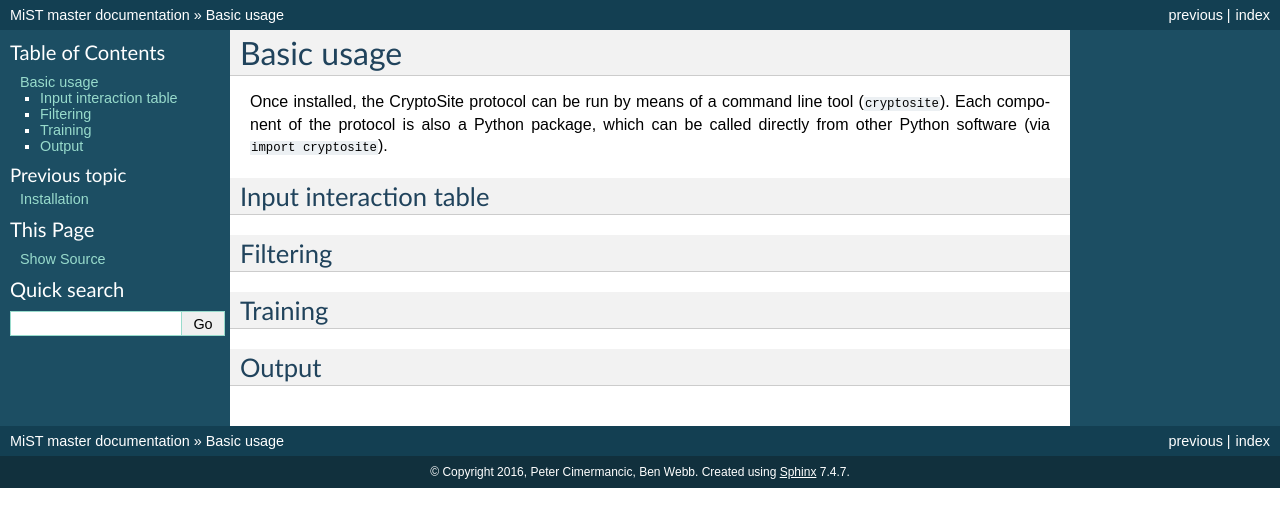
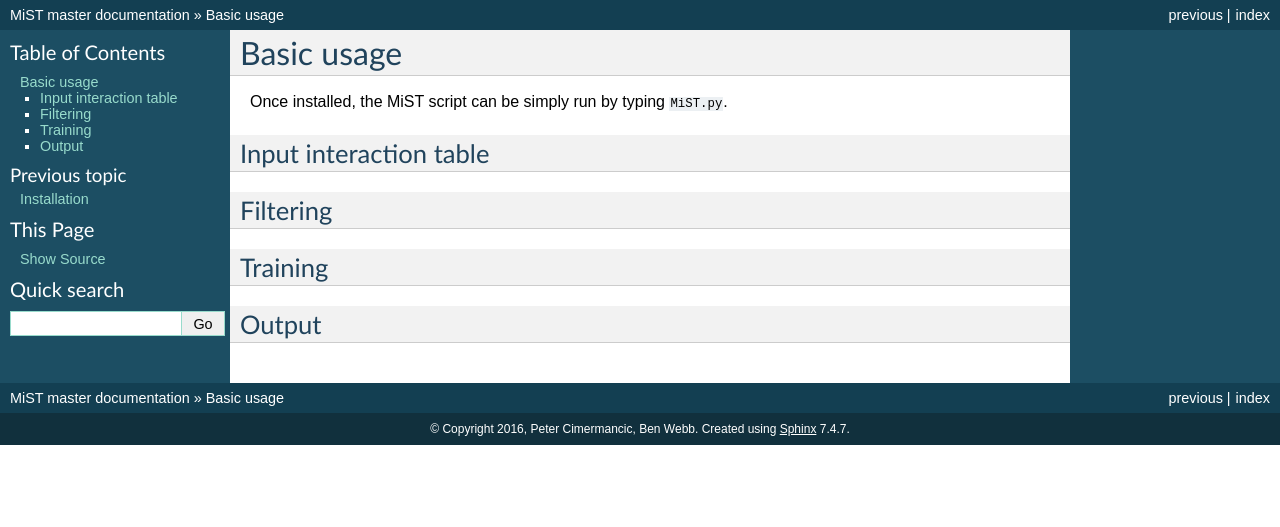
Before and after one commit to salilab/mist, a Sphinx documentation site: the page built from doc/usage.rst, in a window 1280 px wide. Shown: the top 527 px of the page. Built offline with Sphinx 7.4.7, drawn with Linux system fonts in a browser that asks for light colours.

Commit message:
Fix usage info.

```diff
--- a/doc/usage.rst
+++ b/doc/usage.rst
@@ -1,10 +1,7 @@
 Basic usage
 ***********
 
-Once installed, the CryptoSite protocol can be run by means of a command line
-tool (``cryptosite``). Each component of the protocol is also a Python package,
-which can be called directly from other Python software
-(via ``import cryptosite``).
+Once installed, the MiST script can be simply run by typing ``MiST.py``.
 
 Input interaction table
 =======================
```
